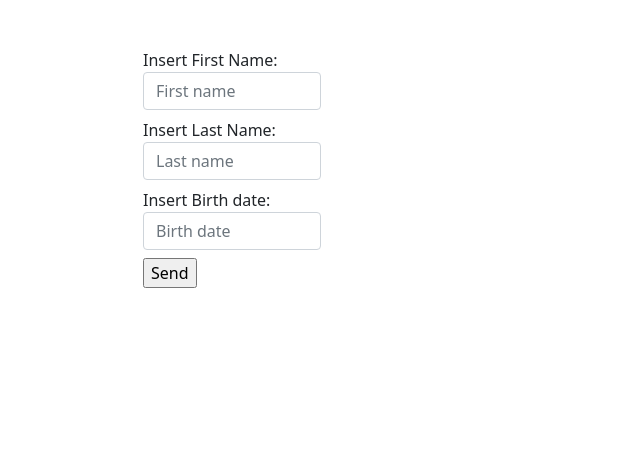
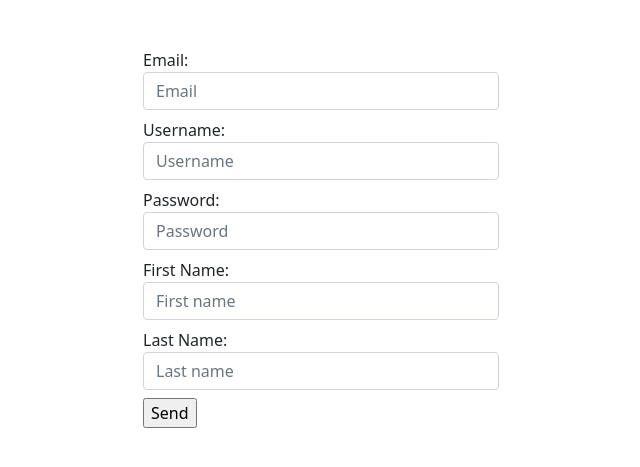
Before and after one commit to Gian1984/PhpFormOOP, a PHP site: page / in a window 1280 px wide. Shown: the top 467 px of the page, without its empty margins (319-959 px from the left). Run offline with PHP 8.4, Linux system fonts and the light colour scheme.

Commit message:
adding more value to db and check unique user. to do: add verify mail

```diff
--- a/classes/userscontr.class.php
+++ b/classes/userscontr.class.php
@@ -2,11 +2,11 @@
 // this upload insert something inside the database passing throug the user users.class.php
 class UsersContr extends Users {
 
-    public function createUser($firstname, $lastname, $birthdate) {
+    public function createUser($email, $user, $pass, $firstname, $lastname) {
 
-        $this->setUser($firstname, $lastname, $birthdate);
+        $this->setUser($email, $user, $pass, $firstname, $lastname);
     }
 
-}
+};
 
 ?>
--- a/index.php
+++ b/index.php
@@ -27,18 +27,26 @@ error_reporting(E_ALL);
 
         <div class="col">
             <form>
-                <div class="form col-lg-6 mt-5" method="POST" action="">
+                <div class="form col-lg mt-5" method="POST" action="">
                     <div class="col mt-2">
-                    <label for="exampleInputEmail1">Insert First Name:</label>
-                    <input type="text" name="first" id="first" class="form-control" placeholder="First name" require>
+                        <label for="email">Email:</label>
+                        <input type="text" name="email" id="email" class="form-control" placeholder="Email" required >
                     </div>
                     <div class="col mt-2">
-                    <label for="exampleInputEmail1">Insert Last Name:</label>
-                    <input type="text" name="last" id="last" class="form-control" placeholder="Last name" require>
+                        <label for="username">Username:</label>
+                        <input type="text" name="user" id="user" class="form-control" placeholder="Username" required >
+                    </div>
+                    <div class="col mt-2">
+                        <label for="password">Password:</label>
+                        <input type="text" name="pass" id="pass" class="form-control" placeholder="Password" required >
+                    </div>
+                    <div class="col mt-2">
+                        <label for="firstname">First Name:</label>
+                        <input type="text" name="first" id="first" class="form-control" placeholder="First name" required >
                     </div>
                     <div class="col mt-2 mb-2">
-                    <label for="exampleInputEmail1">Insert Birth date:</label>
-                    <input type="text" name="birth" id="birth" class="form-control" placeholder="Birth date" require>
+                        <label for="lastname">Last Name:</label>
+                        <input type="text" name="last" id="last" class="form-control" placeholder="Last name" required >
                     </div>
                     <!-- <button type="submit" name="submit" class="btn btn-primary mt-2">Send</button> -->
                     <input type="submit" name="submit" value="Send" style="width:auto">
@@ -54,7 +62,7 @@ error_reporting(E_ALL);
 
 <?php
 
-    // Output the user Gianluca from already on the database:
+    // Output the user from already on the database:
 
     // $usersObj = new UsersView();
     // $usersObj->showUser("Laura");
@@ -70,16 +78,34 @@ error_reporting(E_ALL);
         extract($_REQUEST);
 
 
-        if(!empty($first) && !empty($last) && !empty($birth)){
+        if(!empty($user) &&  !empty($email) && !empty($first) && !empty($last) && !empty($email)) {
 
-            $usersObj2 = new UsersContr();
-            $usersObj2->createUser($first, $last, $birth);
-            // $usersObj2->createUser($_POST['first'], $_POST['last'], $_POST['birth']);
+                $usersObj = new UsersView();
 
-            echo "<p>You have been registerd on our sistem</p>";
-            header('Location: home.php');
-             exit;
+                if ($usersObj->user_exists($user) != $user ) {
+
+                $usersObj = new UsersContr();
+                $usersObj->createUser($email, $user, $pass, $first, $last);
+
+
+                echo "<p>You have been registerd on our sistem</p>";
+                header('Location: home.php');
+
+                exit;
+                }
+                else
+                {
+                    echo '<div class="container">
+                            <div class="row">
+                                <div class="col"></div>
+                                <div class="col mt_2">User already taken!</div>
+                                <div class="col"></div>
+                            </div>
+                        </div>';
+                }
+
         }
+
         else
         {
             echo '<div class="container">
```
Also changed, not shown: classes/users.class.php (+4 -4 lines), classes/usersview.class.php (+8 -1 lines).
